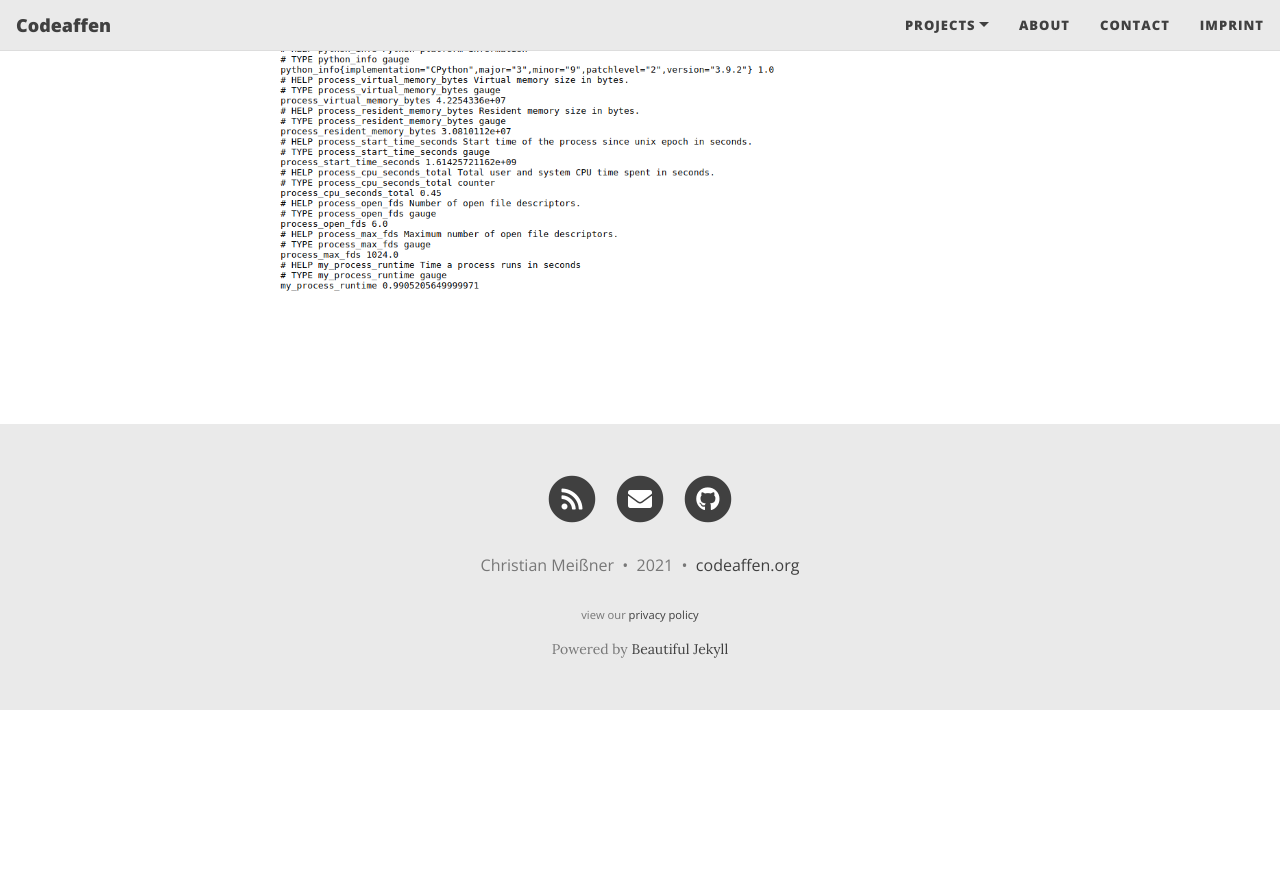
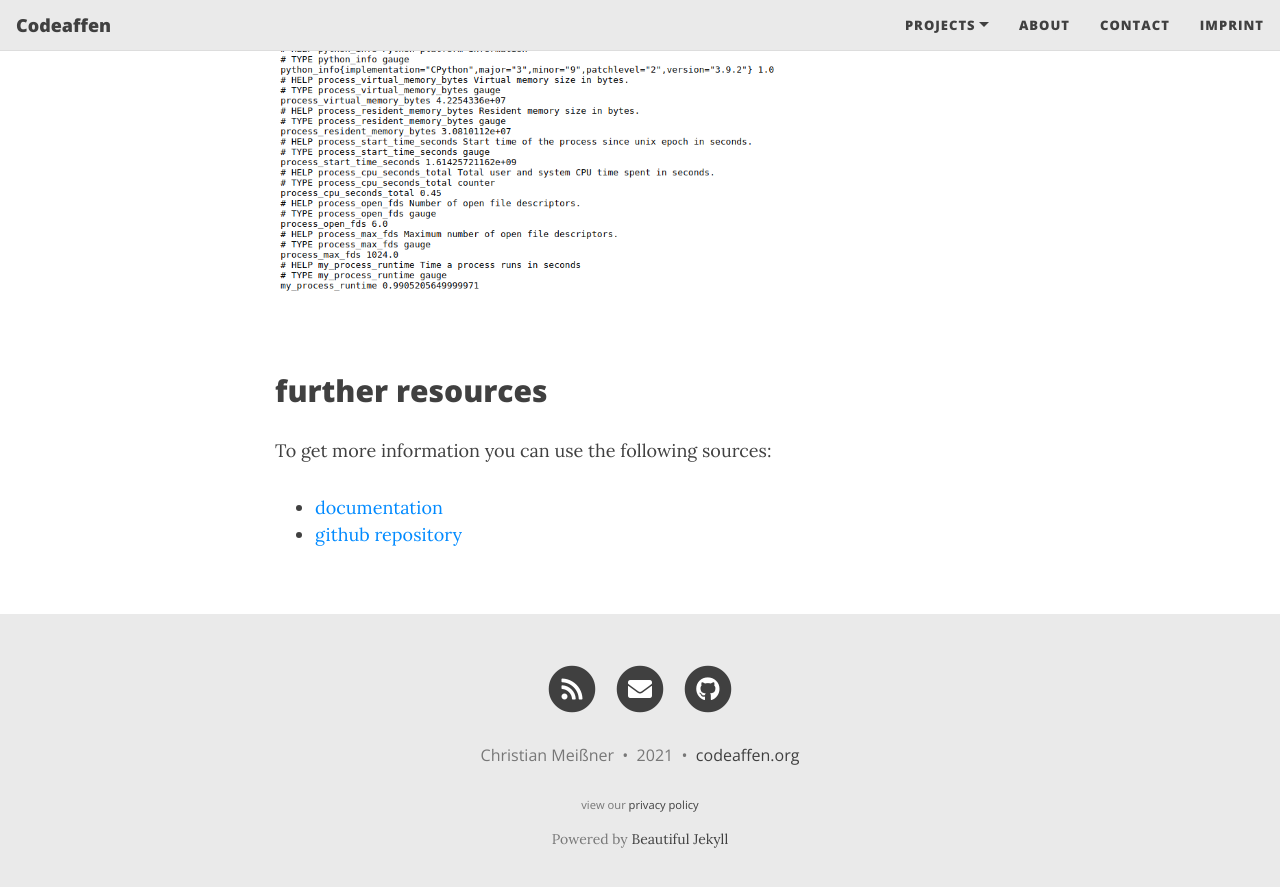
Before and after one commit to codeaffen/codeaffen.org, a Jekyll site: the page built from projects/p3exporter.md, in a window 1280 px wide and 900 px high, scrolled down 2144 px. Shown: the top 887 px of the window. Built offline with Jekyll 4.4.1, drawn with Linux system fonts in a browser that asks for light colours; nearby versions of some CDN libraries; comment, search, counter and statistics services are not loaded; before the commit the page ends 2854 px from its top, so only the background shows below that.

Commit message:
add link section (#72)

```diff
--- a/projects/p3exporter.md
+++ b/projects/p3exporter.md
@@ -74,3 +74,10 @@ $ docker run -d -p 5876:5876 --name p3e codeaffen/p3exporter
 If your exporter run either as local program or as docker container you can access it with your webbrowser.
 
 ![metrics in browser](../../assets/img/p3e_metrics.png){: .mx-auto.d-block :}
+
+## further resources
+
+To get more information you can use the following sources:
+
+* [documentation](https://p3exporter.readthedocs.io/en/develop){:target="_blank"}
+* [github repository](https://github.com/codeaffen/p3exporter){:target="_blank"}
```
